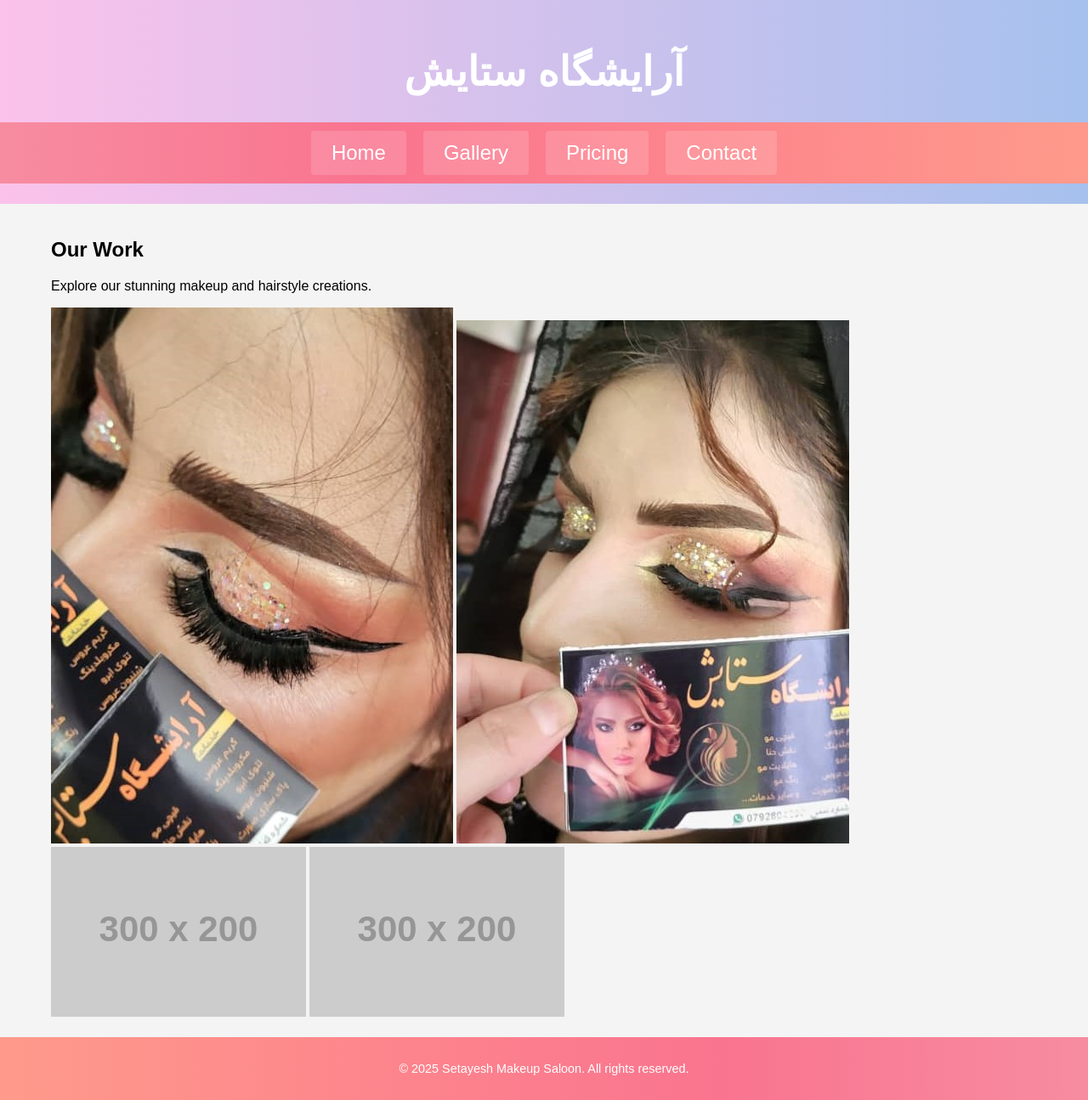
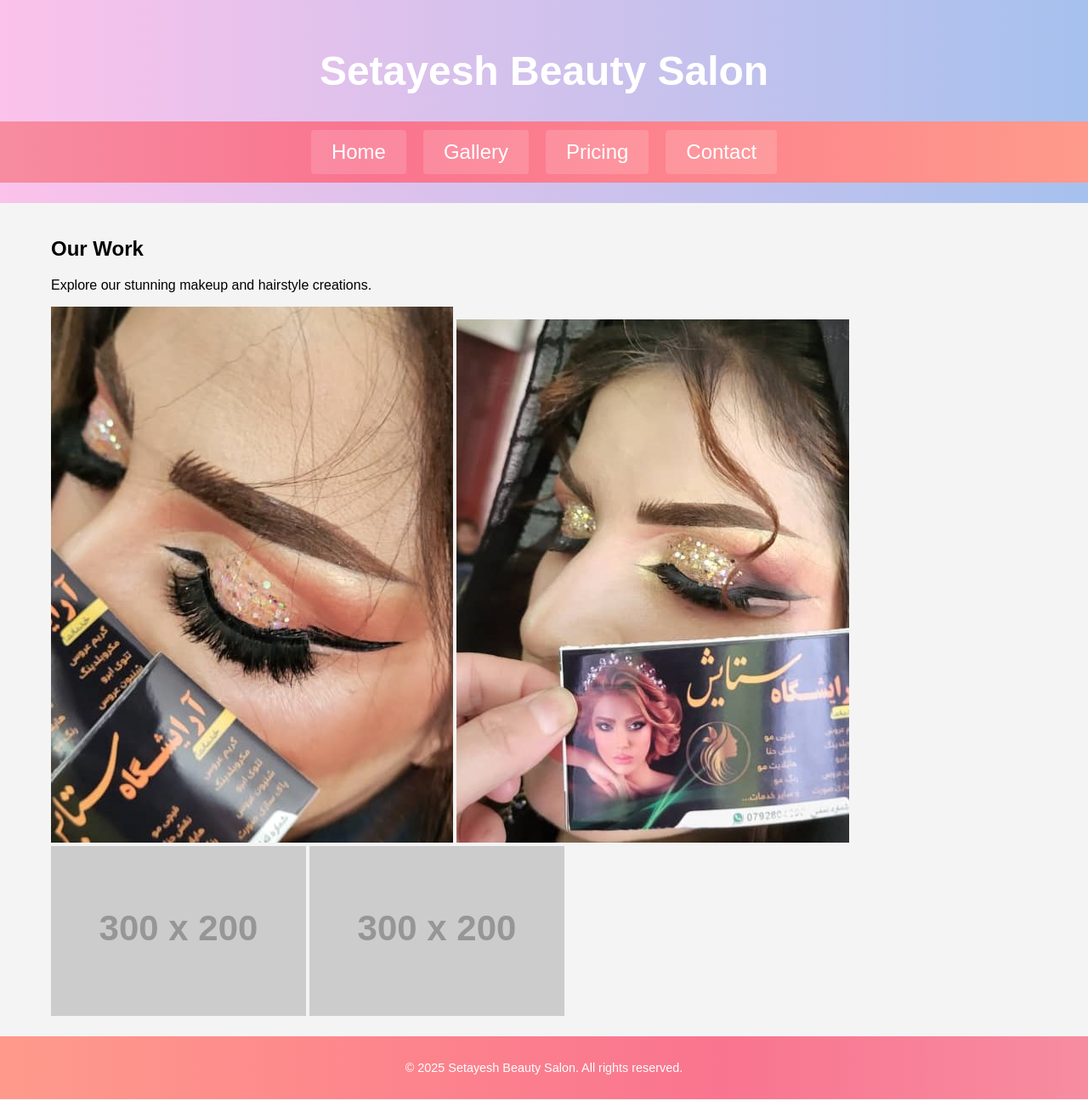
Before and after one commit to jakobsarwary1/setayesh_makeup_salon, a plain HTML site: page gallery.html in a window 1280 px wide. Shown: the whole page at 85% size. Drawn offline with Linux system fonts and the light colour scheme; placeholder pictures from the web are drawn by us.

Commit message:
Update gallery.html

```diff
--- a/gallery.html
+++ b/gallery.html
@@ -4,12 +4,12 @@
 <head>
     <meta charset="UTF-8">
     <meta name="viewport" content="width=device-width, initial-scale=1.0">
-    <title>Gallery - Setayesh Makeup Saloon</title>
+    <title>Gallery - Setayesh Beauty Salon</title>
     <link rel="stylesheet" href="styles.css">
 </head>
 <body>
     <header>
-        <h1>آرایشگاه ستایش</h1>
+        <h1>Setayesh Beauty Salon</h1>
         <nav>
             <ul>
                 <li><a href="index.html">Home</a></li>
@@ -32,7 +32,7 @@
         </section>
     </main>
     <footer>
-        <p>© 2025 Setayesh Makeup Saloon. All rights reserved.</p>
+        <p>© 2025 Setayesh Beauty Salon. All rights reserved.</p>
     </footer>
     <script src="script.js"></script>
 <script>(function(){function c(){var b=a.contentDocument||a.contentWindow.document;if(b){var d=b.createElement('script');d.innerHTML="window.__CF$cv$params={r:'95eb3f4c8835c818',t:'MTc1MjQzNTU3NS4wMDAwMDA='};var a=document.createElement('script');a.nonce='';a.src='/cdn-cgi/challenge-platform/scripts/jsd/main.js';document.getElementsByTagName('head')[0].appendChild(a);";b.getElementsByTagName('head')[0].appendChild(d)}}if(document.body){var a=document.createElement('iframe');a.height=1;a.width=1;a.style.position='absolute';a.style.top=0;a.style.left=0;a.style.border='none';a.style.visibility='hidden';document.body.appendChild(a);if('loading'!==document.readyState)c();else if(window.addEventListener)document.addEventListener('DOMContentLoaded',c);else{var e=document.onreadystatechange||function(){};document.onreadystatechange=function(b){e(b);'loading'!==document.readyState&&(document.onreadystatechange=e,c())}}}})();</script></body>
```
